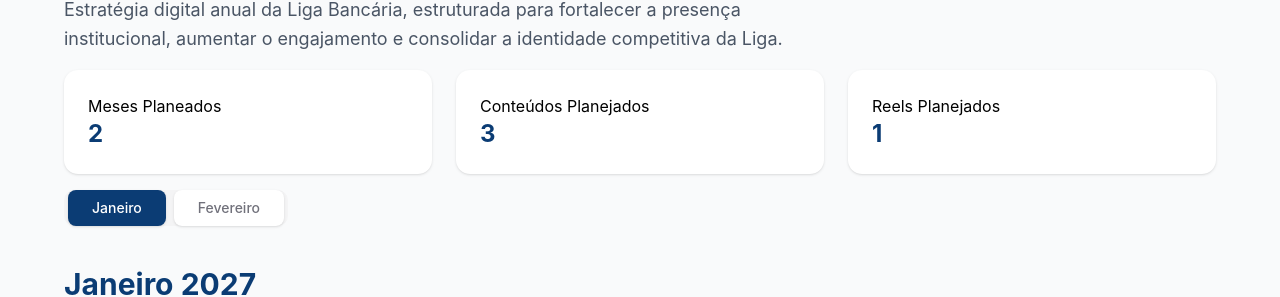
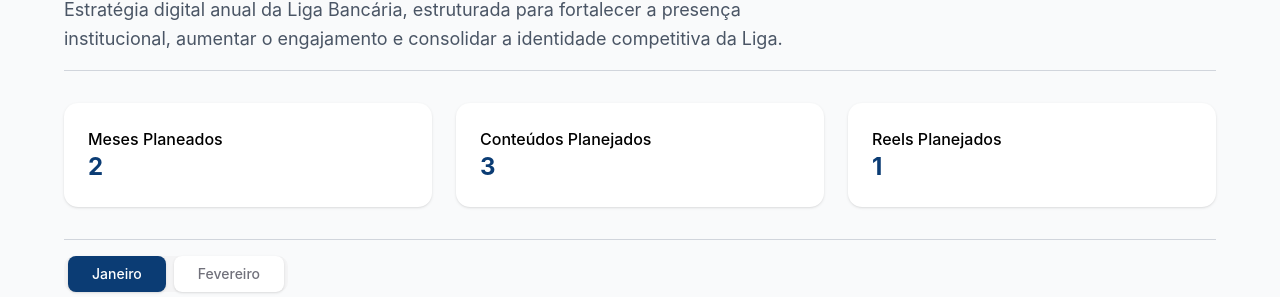
Before and after one commit to Norberto-Boa/liga-bancaria-content-plan, a React (Vite) app: page / in a window 1280 px wide. Shown: the part 133-430 px from the top of the page. Built offline with nearby package versions, Linux system fonts and the light colour scheme.

Commit message:
style: add visual divider below each month section

```diff
--- a/package.json
+++ b/package.json
@@ -15,6 +15,7 @@
     "@radix-ui/react-tabs": "^1.1.13",
     "class-variance-authority": "^0.7.1",
     "clsx": "^2.1.1",
+    "framer-motion": "^12.34.3",
     "lucide-react": "^0.575.0",
     "react": "^19.2.0",
     "react-dom": "^19.2.0",
--- a/src/pages/ContentPlanPage.tsx
+++ b/src/pages/ContentPlanPage.tsx
@@ -17,17 +17,19 @@ export function ContentPlanPage() {
           </p>
         </div>
 
+        <div className="h-px bg-gray-300 mt-4 mb-8" />
+
         {/* Indicators */}
         <div className="mt-4 grid grid-cols-1 sm:grid-cols-3 gap-6">
           <div className="bg-white rounded-xl shadow-sm p-6">
-            <p>Meses Planeados</p>
+            <p className="font-medium">Meses Planeados</p>
             <p className="text-2xl font-bold text-primary">
               {contentPlan.length}
             </p>
           </div>
 
           <div className="bg-white rounded-xl shadow-sm p-6">
-            <p>Conteúdos Planejados</p>
+            <p className="font-medium">Conteúdos Planejados</p>
             <p className="text-2xl font-bold text-primary">
               {contentPlan.reduce(
                 (acc, month) => acc + month.contents.length,
@@ -37,7 +39,7 @@ export function ContentPlanPage() {
           </div>
 
           <div className="bg-white rounded-xl shadow-sm p-6">
-            <p>Reels Planejados</p>
+            <p className="font-medium">Reels Planejados</p>
             <p className="text-2xl font-bold text-primary">
               {contentPlan.reduce(
                 (acc, m) =>
@@ -50,6 +52,7 @@ export function ContentPlanPage() {
 
         {/* Tabs */}
         <div className="w-full">
+          <div className="h-px bg-gray-300 mt-8 mb-4" />
           <MonthTabs />
         </div>
       </div>
```
Also changed, not shown: 1 other file (tests, documents, lock files or other folders).
